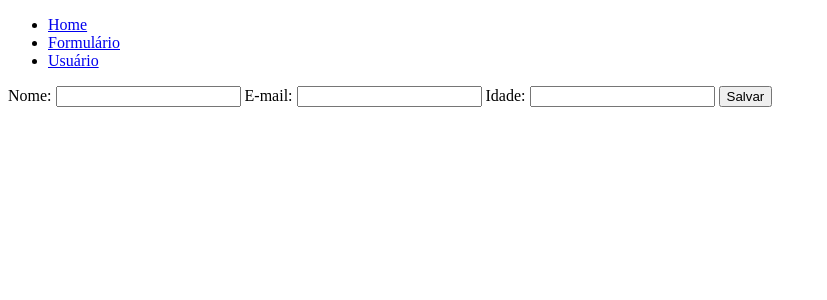
After one commit to AnaLuizaFreschi/Web.pyversion, a Flask app: page /usuario/add in a window 1280 px wide. The commit adds this page. Shown: the top 300 px of the page, without its empty margins (0-827 px from the left). Run offline with Flask 3, Linux system fonts and the light colour scheme.

Commit message:
Aula 01-03

```diff
--- a/app.py
+++ b/app.py
@@ -1,8 +1,21 @@
-from flask import Flask, render_template, request
+# pip install flask
+# pip install Flask-SQLAlchemy
+# pip install Flask-Migrate
+# pip install Flask-Script
+# pip install pymysql
+# flask db init
+# flask db migrate -m "Migração inicial"
+# flask db upgrade
+
+#flask run --debug
+
+from flask import Flask, render_template, request, flash, redirect
 from database import db
 from flask_migrate import Migrate
 from models import Usuario
 app = Flask(__name__)
+app.config['SECRET_KEY'] = 'jhidDYyhgdioufogtDUFNhusou768GYGI97'
+
 # drive://usuario:senha@servidor/banco_dados
 conexao = "mysql+pymysql://alunos:cefetmg@127.0.0.1/analuizafreschi"
 app.config['SQLALCHEMY_DATABASE_URI'] = conexao
@@ -22,6 +35,7 @@ def index():
 def aula(nome='Ana Luiza', curso = 'Informatica', ano = 1):
     dados = {'nome': nome, 'curso': curso, 'ano': ano}
     return render_template('aula.html', dados_html=dados)
+
 @app.route('/form')
 def form():
     return render_template('form.html')
@@ -36,5 +50,36 @@ def usuario():
     u = Usuario.query.all()
     return render_template('usuario_lista.html', dados = u)
 
+@app.route('/usuario/add')
+def usuario_add():
+    return render_template('usuario_add.html')
+
+@app.route('/usuario/save', methods=['POST'])
+def usuario_save():
+    nome = request.form.get('nome')
+    email = request.form.get('email')
+    idade = request.form.get('idade')
+    if nome and email and idade:
+        usuario = Usuario(nome, email, idade)
+        db.session.add(usuario)
+        db.session.commit()
+        flash('Usuário cadastrado com sucesso!')
+        return redirect('/usuario')
+    else:
+        flash('Preencha todos os campos.')
+        return redirect('/usuario/add')
+
+@app.route('/usuario/remove/<int:id>')
+def usuario_remove(id):
+    if id > 0:
+        usuario = Usuario.query.get(id)
+        db.session.remove(usuario)
+        db.session.commit()
+        flash('Remoção feita com sucesso.')
+        return redirect('/usuario')
+    else:
+        flash('Caminho incorreto.')
+        return redirect('/usuario')
+
 if __name__ == '__main__':
     app.run()
--- a/templates/base.html
+++ b/templates/base.html
@@ -4,7 +4,7 @@
     <meta charset="UTF-8">
     <meta name="viewport" content="width=device-width, initial-scale=1.0">
     <title>Web</title>
-    <link rel="stylesheet" href="{{url_for('static', filename='css/style.css')}}">
+    <link rel="stylesheet" href="{{url_for('static', filename='css/estilo.css')}}">
 </head>
 <body>
     <nav>
--- /dev/null
+++ b/templates/usuario_add.html
@@ -0,0 +1,21 @@
+{% extends "base.html" %}
+
+{% block conteudo %}
+    {% set mensagens = get_flashed_messages() %}
+    {% if mensagens %}
+        {% for msg in mensagens %}
+            {{ msg }}
+        {% endfor %}
+    {% endif %}
+
+    <form action="/usuario/save" method="post">
+        <label for="nome">Nome:</label>
+        <input type="text" name="nome" id="nome">
+        <label for="email">E-mail:</label>
+        <input type="email" name="email" id="nome">
+        <label for="idade">Idade:</label>
+        <input type="number" name="idade" id="idade">
+        <button type="submit">Salvar</button>
+    </form>
+
+{% endblock %}
```
Also changed, not shown: templates/usuario_lista.html (+10 -0 lines).
